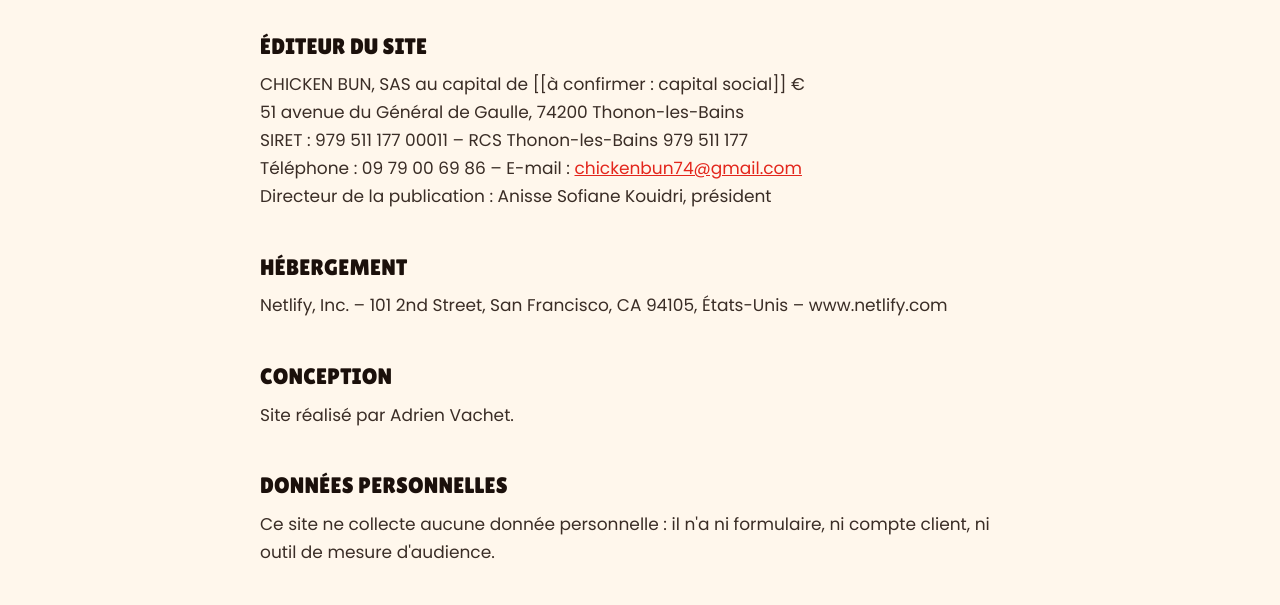
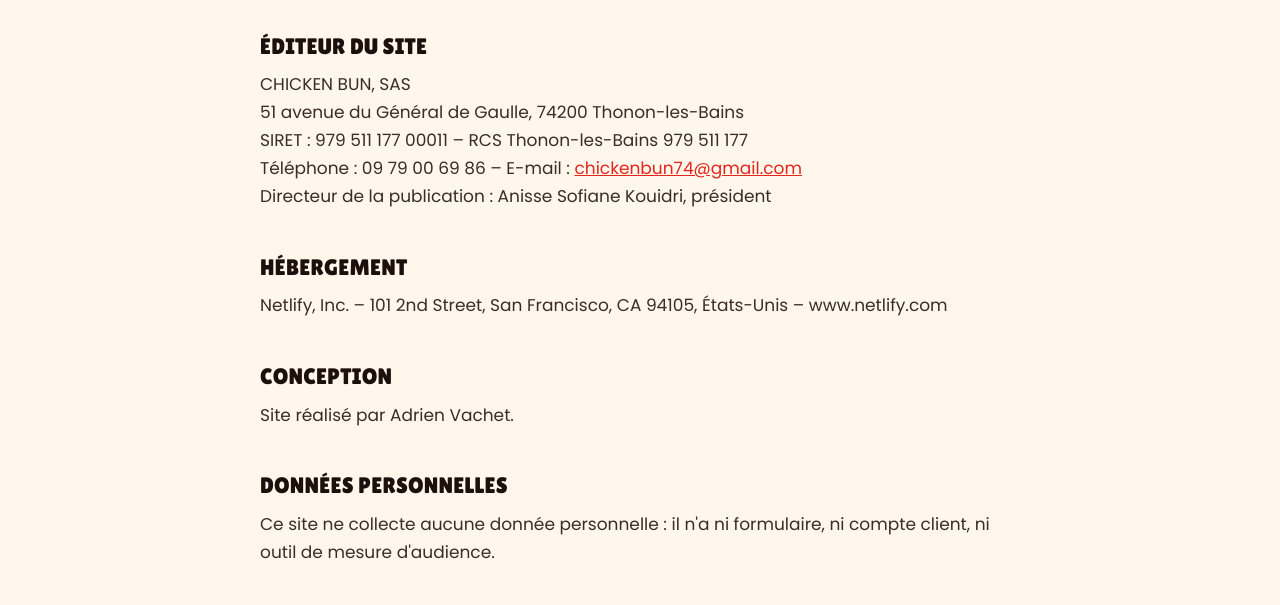
Before and after one commit to PoudreTv/chicken-bun, a plain HTML site: page mentions-legales.html in a window 1280 px wide. Shown: the part 195-800 px from the top of the page. Drawn offline with Linux system fonts and the light colour scheme.

Commit message:
Démo v0.3 : mentions provisoires masquées, site non référencé, mise en ligne Netlify
Co-Authored-By: Claude Opus 5.5 <noreply@anthropic.com>

```diff
--- a/mentions-legales.html
+++ b/mentions-legales.html
@@ -23,7 +23,7 @@
   <h1>Mentions légales</h1>
 
   <h2>Éditeur du site</h2>
-  <p>CHICKEN BUN, SAS au capital de [[à confirmer : capital social]] €<br>
+  <p>CHICKEN BUN, SAS<!-- [[à confirmer : capital social]] --><br>
   51 avenue du Général de Gaulle, 74200 Thonon-les-Bains<br>
   SIRET : 979 511 177 00011 – RCS Thonon-les-Bains 979 511 177<br>
   Téléphone : 09 79 00 69 86 – E-mail : <a href="mailto:chickenbun74@gmail.com">chickenbun74@gmail.com</a><br>
```
Also changed, not shown: index.html (+4 -1 lines), robots.txt.
